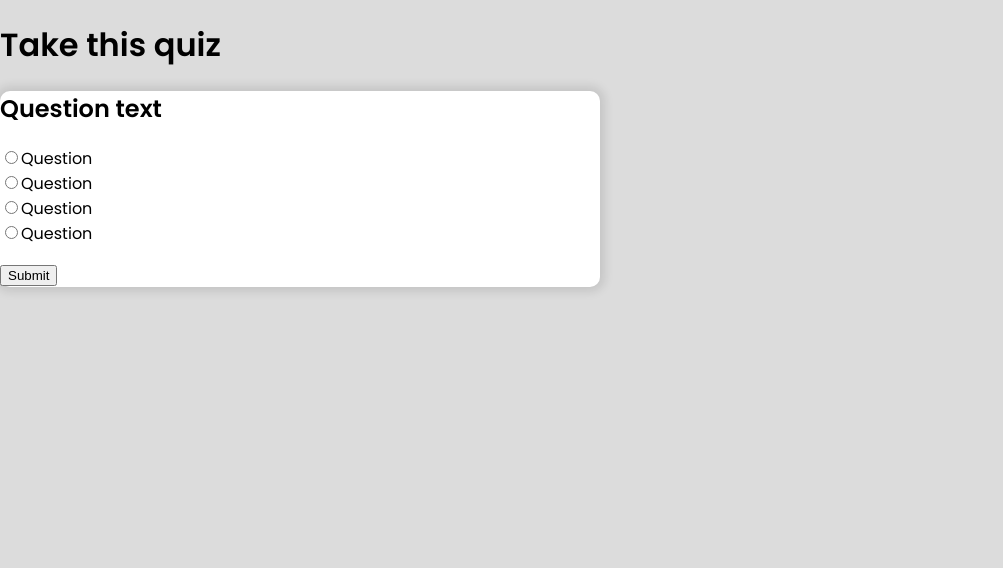
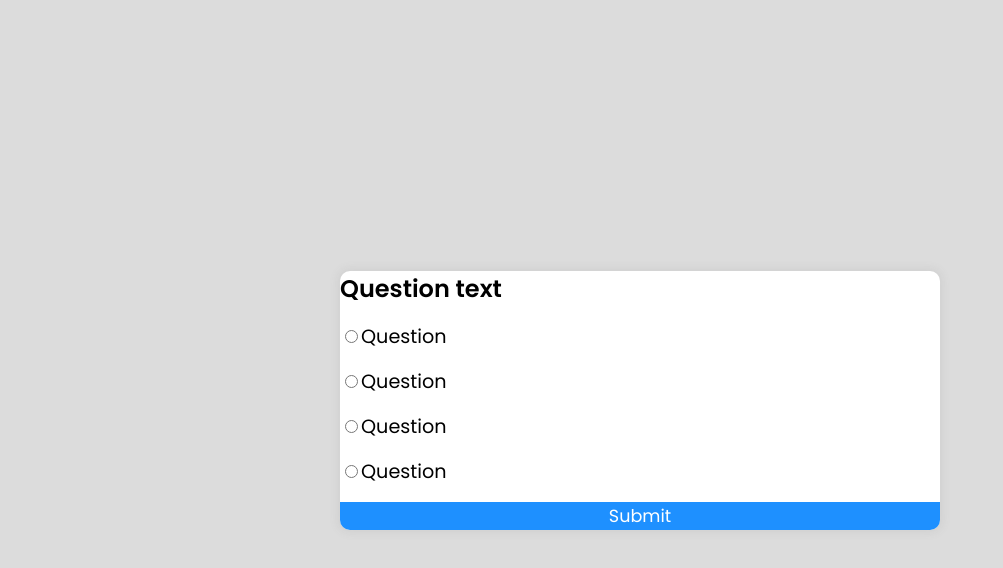
Before and after one commit to aprilnicole013/quiz-app, a plain HTML site: page index.html in a window 1280 px wide. Shown: the whole page, without its empty margins (0-1003 px from the left). Drawn offline with Linux system fonts and the light colour scheme.

Commit message:
Quiz container styling updated

```diff
--- a/index.html
+++ b/index.html
@@ -7,8 +7,9 @@
     <link rel="stylesheet" href="style.css">
     <script src="script.js" defer></script>
 </head>
+
 <body>
-    <h1>Take this quiz</h1>
+    <!-- <h1>Take this quiz</h1> -->
     <div class="quiz-container">
         <div class="quiz-header">
             <h2>Question text</h2>
--- a/style.css
+++ b/style.css
@@ -7,6 +7,9 @@
 
 body {
     background-color: #DCDCDC;
+    display: flex;
+    align-items: center;
+    justify-content: center;
     font-family: "Poppins", sans-serif;
     margin: 0;
     min-height: 100vh
@@ -16,15 +19,41 @@ body {
     background-color: #fff;
     width: 600px;
     border-radius: 10px;
-    box-shadow: 0 0 10px 5px rgba(0, 0,0 , 0.1);
+    box-shadow: 0 0 10px 2px rgba(100, 100, 100, 0.1);
     max-width: 100%;
+    overflow: hidden;
 }
 
 .quiz-header {
-    padding: 2 rem;
+    padding: 4 rem;
+}
+
+h2 {
+    margin: 0;
+}
+
+ul li {
+    font-size: 1.2rem;
+    margin: 1rem 0;
 }
 
 ul {
     list-style-type: none;
-    padding: 0
+    padding: 0;
 }
+
+button {
+    background-color: #1E90FF;
+    border: none;
+    color: #fff;
+    font-family: inherit;
+    font-size: 1.1rem;
+    display: block;
+    cursor: pointer;
+    width: 100%;
+    padding: 1.3 rem;
+}
+
+button:hover {
+    background-color: #00008B;
+}
```
